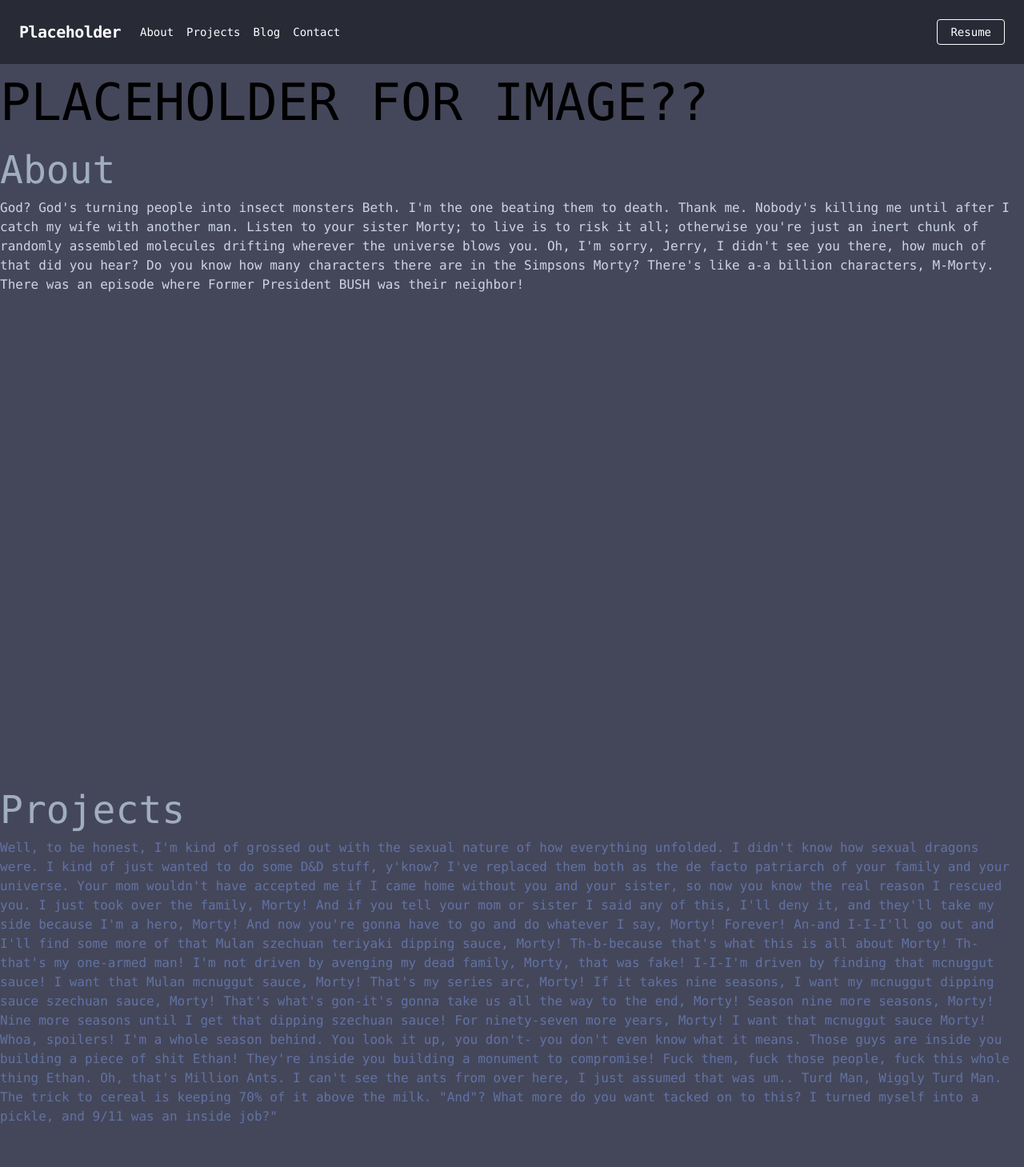
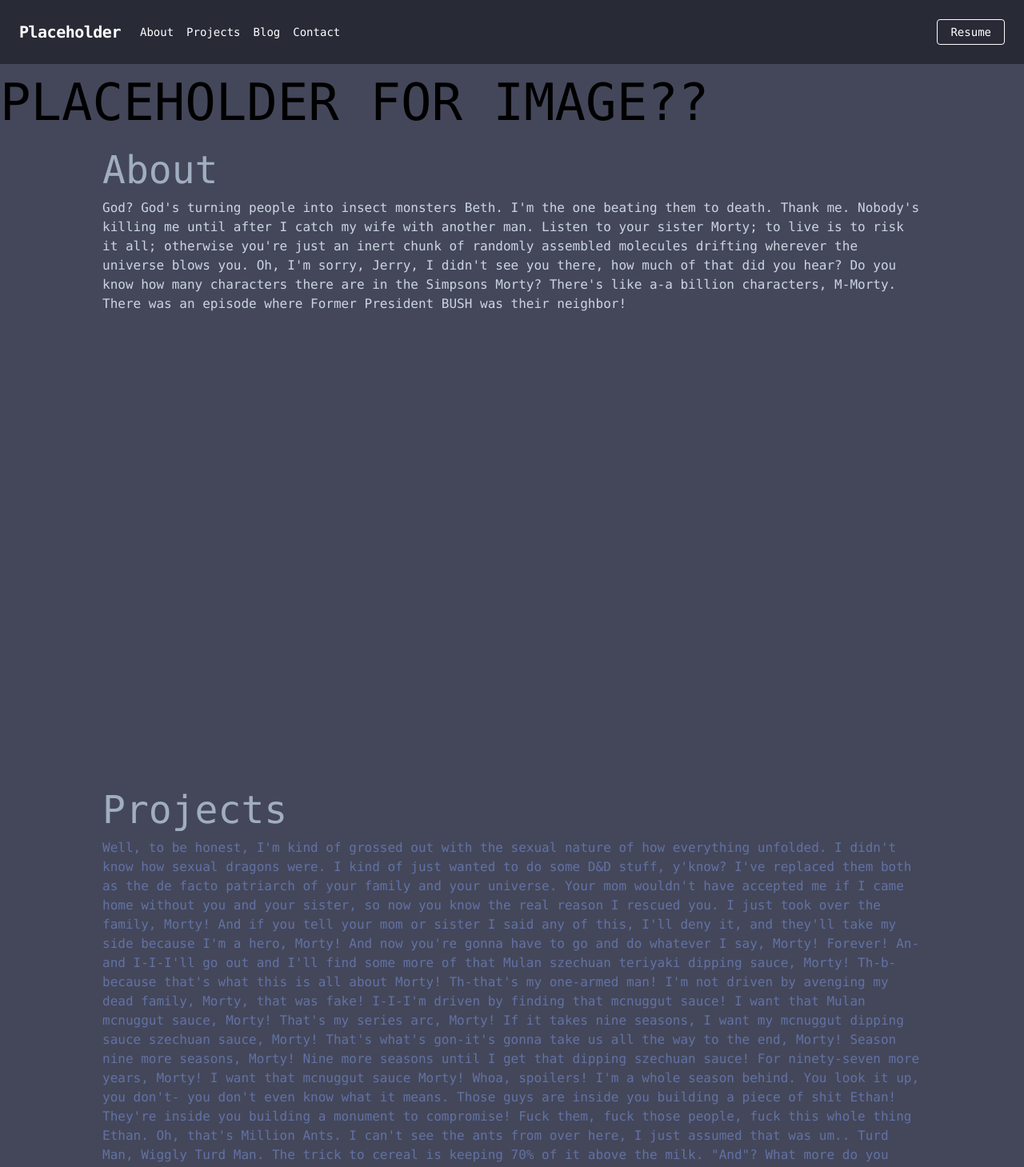
Before and after one commit to michaelcheny/portfolio-v1, a React (Create React App) app: page / in a window 1280 px wide. Shown: the top 1459 px of the page at 80% size. Built offline with nearby package versions, Linux system fonts and the light colour scheme.

Commit message:
margin auto for the diff sections

```diff
--- a/src/components/AboutSection.js
+++ b/src/components/AboutSection.js
@@ -2,7 +2,7 @@ import React from "react";
 
 const AboutContainer = () => {
   return (
-    <div className="h-screen">
+    <div className="h-screen max-w-screen-lg mx-auto">
       <h1 className="text-5xl text-gray-500" id="about">
         About
       </h1>
--- a/src/components/ProjectsSection.js
+++ b/src/components/ProjectsSection.js
@@ -2,7 +2,7 @@ import React from "react";
 
 const ProjectsSection = () => {
   return (
-    <div className="h-screen">
+    <div className="h-screen max-w-screen-lg mx-auto">
       <h1 className="text-5xl text-gray-500">Projects</h1>
       <p className="text-dracula4">
         Well, to be honest, I'm kind of grossed out with the sexual nature of how everything unfolded. I
```
